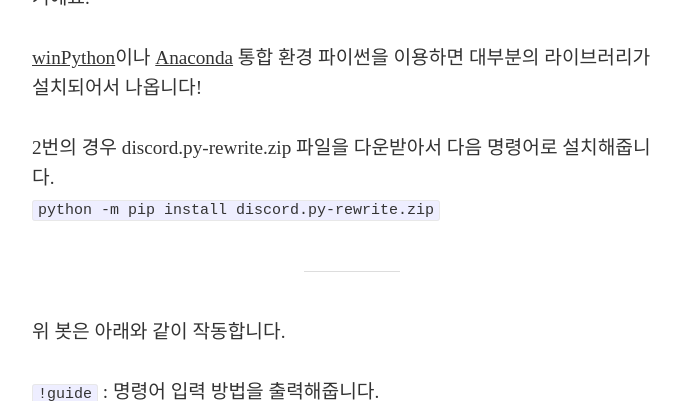
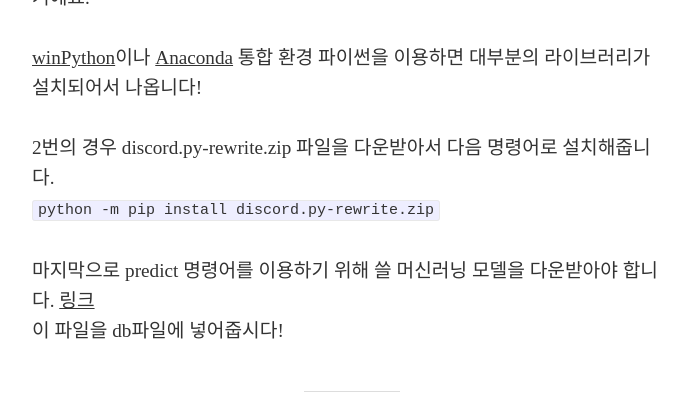
Before and after one commit to JaehunSim/JaehunSim.github.io, a Jekyll site: the page built from _posts/2018-12-29-riot-discord-chatbot_desc.md, in a window 1280 px wide and 900 px high, scrolled down 2095 px, cut to the strip 0-401 px from the top of the window. Shown: the whole strip, without its empty margins (288-975 px from the left). Built offline with Jekyll 4.4.1, drawn with Linux system fonts in a browser that asks for light colours; nearby versions of some CDN libraries; some web fonts are replaced; comment, search, counter and statistics services are not loaded.

Commit message:
Update 2018-12-29-riot-discord-chatbot_desc.md

```diff
--- a/_posts/2018-12-29-riot-discord-chatbot_desc.md
+++ b/_posts/2018-12-29-riot-discord-chatbot_desc.md
@@ -42,6 +42,8 @@ discord_logging.py는 디버깅용 로그를 남길때 쓰는 스크립트입니
 2번의 경우 discord.py-rewrite.zip 파일을 다운받아서 다음 명령어로 설치해줍니다.
 `python -m pip install discord.py-rewrite.zip`
 
+마지막으로 predict 명령어를 이용하기 위해 쓸 머신러닝 모델을 다운받아야 합니다. [링크](https://drive.google.com/open?id=1dAQR8RUW2D3CZ57UK5mlhw3LlBDIS_v0)
+이 파일을 db파일에 넣어줍시다!
 
 ---
 
```
